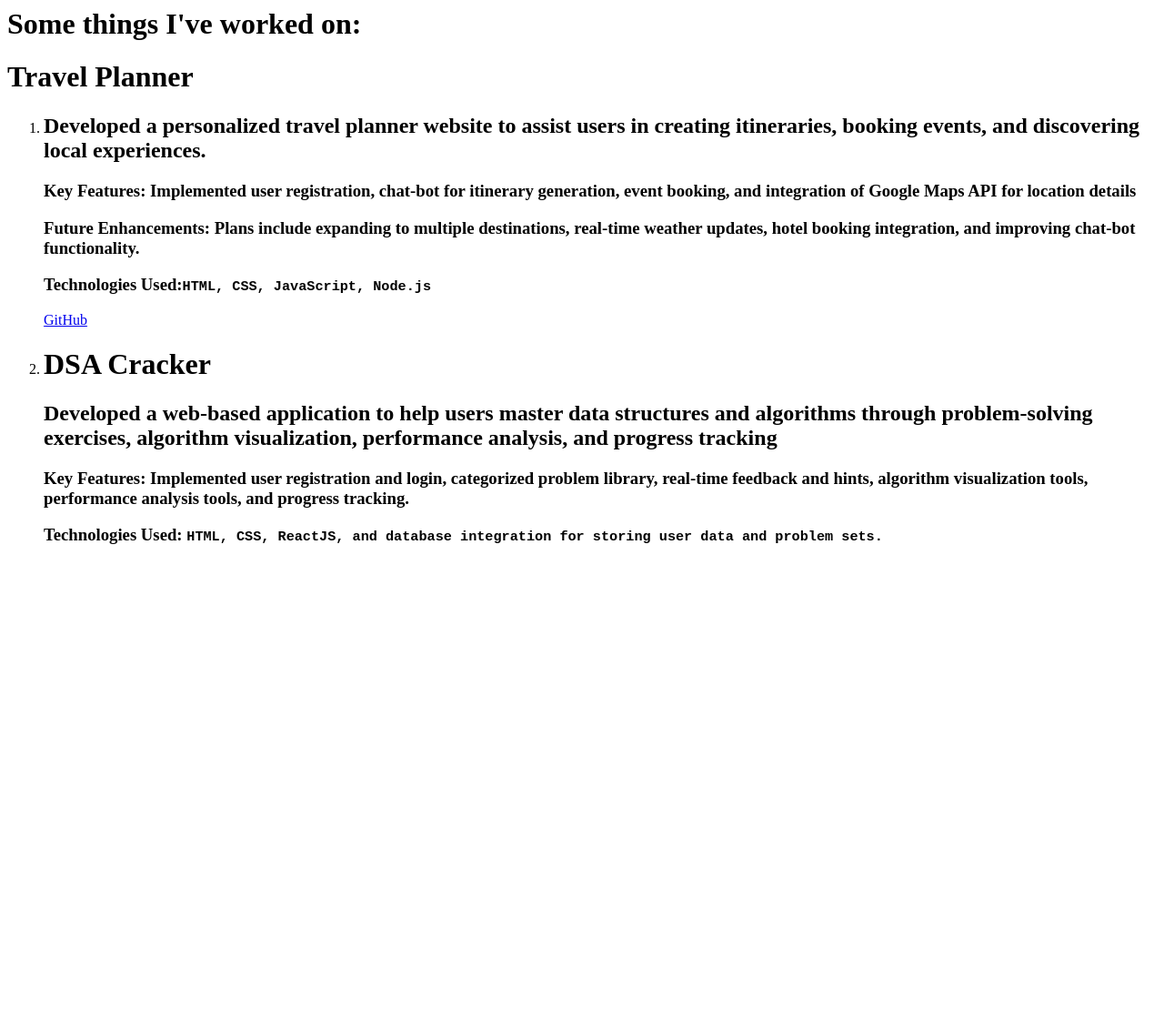
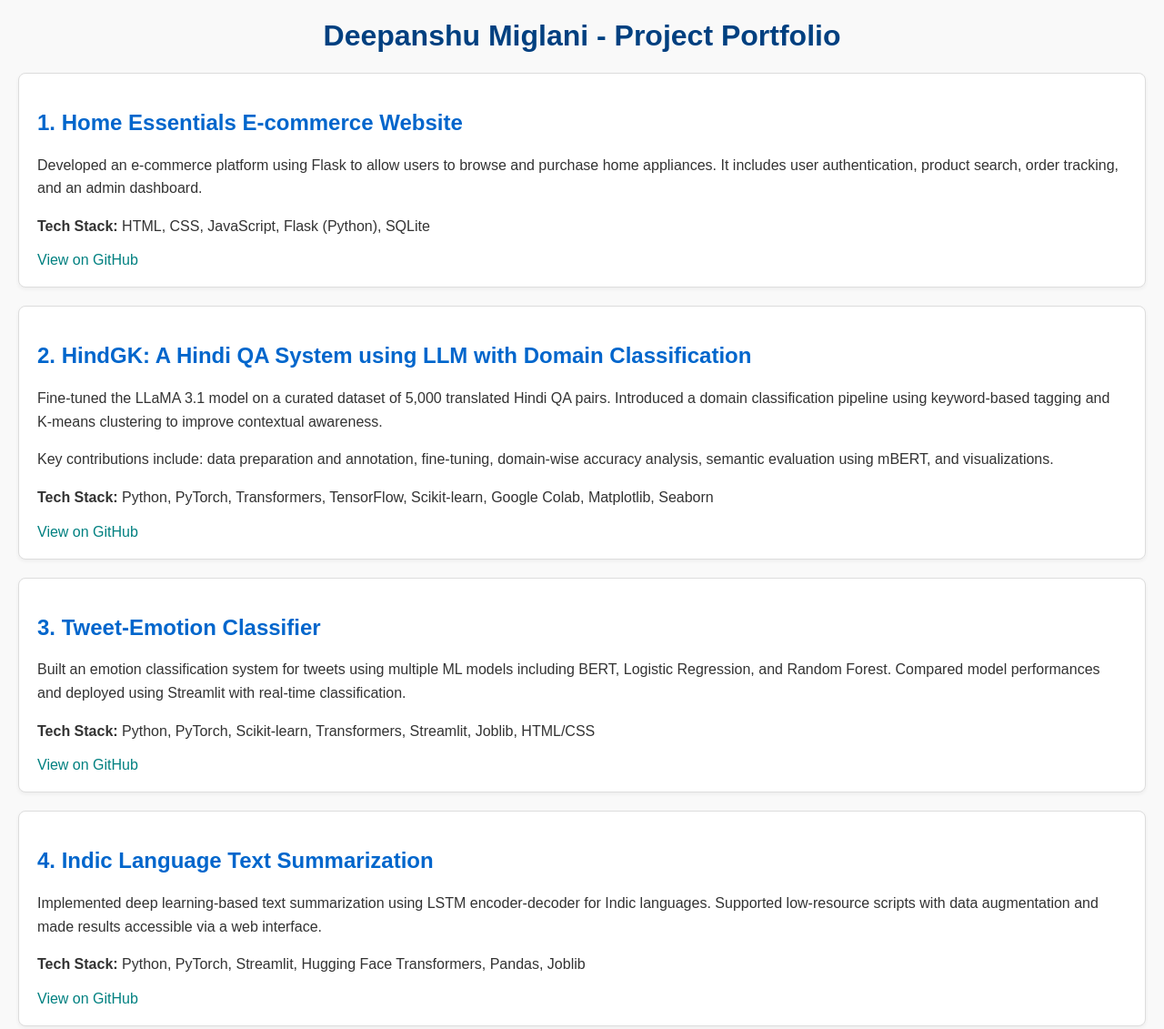
Before and after one commit to deepanshum0408/My-portfolio, a plain HTML site: page projects.html in a window 1280 px wide. Shown: the top 1131 px of the page at 91% size. Before the commit the page ends 800 px from the top, so only its background shows below. Drawn offline with Linux system fonts and the light colour scheme.

Commit message:
Update projects.html

```diff
--- a/projects.html
+++ b/projects.html
@@ -1,25 +1,113 @@
+<!DOCTYPE html>
+<html lang="en">
+<head>
+  <meta charset="UTF-8">
+  <meta name="viewport" content="width=device-width, initial-scale=1">
+  <title>Deepanshu Miglani - Project Portfolio</title>
+  <style>
+    body {
+      font-family: Arial, sans-serif;
+      margin: 20px;
+      background: #f9f9f9;
+      color: #333;
+    }
+    h1 {
+      text-align: center;
+      color: #004080;
+    }
+    .project {
+      background: #fff;
+      border: 1px solid #ddd;
+      padding: 20px;
+      margin-bottom: 20px;
+      border-radius: 8px;
+      box-shadow: 0 2px 4px rgba(0,0,0,0.05);
+    }
+    .project h2 {
+      color: #0066cc;
+    }
+    .project p {
+      line-height: 1.6;
+    }
+    .link {
+      margin-top: 10px;
+    }
+    .link a {
+      color: #008080;
+      text-decoration: none;
+    }
+    .link a:hover {
+      text-decoration: underline;
+    }
+  </style>
+</head>
+<body>
 
-    <div class="col-md-8">
-        <h1>Some things I've worked on:</h1>
-        <p>
+  <h1>Deepanshu Miglani - Project Portfolio</h1>
 
-        </p>
-    </div>
-    <div class="col-md-4"></div>
+  <div class="project">
+    <h2>1. Home Essentials E-commerce Website</h2>
+    <p>
+      Developed an e-commerce platform using Flask to allow users to browse and purchase home appliances.
+      It includes user authentication, product search, order tracking, and an admin dashboard.
+    </p>
+    <p><strong>Tech Stack:</strong> HTML, CSS, JavaScript, Flask (Python), SQLite</p>
+    <div class="link"><a href="https://github.com/deepanshum0408/Flask-E-commerce-website" target="_blank">View on GitHub</a></div>
+  </div>
 
-    <h1>Travel Planner</h1>
-    <ol>
-        <li><h2>Developed a personalized travel planner website to assist users in creating itineraries, booking events, and discovering local experiences.</h2>
-            <h3>Key Features: Implemented user registration, chat-bot for itinerary generation, event booking, and integration of Google Maps API for location details</h3>
-            <h3>Future Enhancements: Plans include expanding to multiple destinations, real-time weather updates, hotel booking integration, and improving chat-bot functionality.
-            </h3>
-            <h3>Technologies Used:<code>HTML, CSS, JavaScript, Node.js</code></h3>
-            <div><a href="https://github.com/B97784/Project_7784.git" target="_blank" class="projlink github">GitHub</a></div>
-        </li>
-        <li><h1>DSA Cracker</h1>
-        <h2>Developed a web-based application to help users master data structures and algorithms through problem-solving exercises, algorithm visualization, performance analysis, and progress tracking</h2>
-        <h3>Key Features: Implemented user registration and login, categorized problem library, real-time feedback and hints, algorithm visualization tools, performance analysis tools, and progress tracking.</h3>
-        <h3>Technologies Used: <code>HTML, CSS, ReactJS, and database integration for storing user data and problem sets.
-        </code></h3>
-        </li>
-    </ol>
+  <div class="project">
+    <h2>2. HindGK: A Hindi QA System using LLM with Domain Classification</h2>
+    <p>
+      Fine-tuned the LLaMA 3.1 model on a curated dataset of 5,000 translated Hindi QA pairs. Introduced a domain classification
+      pipeline using keyword-based tagging and K-means clustering to improve contextual awareness.
+    </p>
+    <p>
+      Key contributions include: data preparation and annotation, fine-tuning, domain-wise accuracy analysis, semantic evaluation
+      using mBERT, and visualizations.
+    </p>
+    <p><strong>Tech Stack:</strong> Python, PyTorch, Transformers, TensorFlow, Scikit-learn, Google Colab, Matplotlib, Seaborn</p>
+    <div class="link"><a href="https://github.com/deepanshum0408/Hind-GK-A-QA-System-using-LLM-with-Domain-Classification" target="_blank">View on GitHub</a></div>
+  </div>
+
+  <div class="project">
+    <h2>3. Tweet-Emotion Classifier</h2>
+    <p>
+      Built an emotion classification system for tweets using multiple ML models including BERT, Logistic Regression, and Random Forest.
+      Compared model performances and deployed using Streamlit with real-time classification.
+    </p>
+    <p><strong>Tech Stack:</strong> Python, PyTorch, Scikit-learn, Transformers, Streamlit, Joblib, HTML/CSS</p>
+    <div class="link"><a href="https://github.com/deepanshum0408/Tweet-Emotion-Classifier" target="_blank">View on GitHub</a></div>
+  </div>
+
+  <div class="project">
+    <h2>4. Indic Language Text Summarization</h2>
+    <p>
+      Implemented deep learning-based text summarization using LSTM encoder-decoder for Indic languages.
+      Supported low-resource scripts with data augmentation and made results accessible via a web interface.
+    </p>
+    <p><strong>Tech Stack:</strong> Python, PyTorch, Streamlit, Hugging Face Transformers, Pandas, Joblib</p>
+    <div class="link"><a href="https://github.com/B97784/Indic-Text-Summarization-ML" target="_blank">View on GitHub</a></div>
+  </div>
+
+  <div class="project">
+    <h2>5. Indic Word Search Solver</h2>
+    <p>
+      Created a word search puzzle solver for Indic scripts (Hindi, Kannada), supporting dynamic grids and multiple orientations.
+      Developed using Java Swing with real-time interaction and hint system.
+    </p>
+    <p><strong>Tech Stack:</strong> Java, Swing, Backtracking, 2D Arrays</p>
+    <div class="link"><a href="https://github.com/deepanshum0408/r-Indic-Word-Search-Solver-" target="_blank">View on GitHub</a></div>
+  </div>
+
+  <div class="project">
+    <h2>6. Indic News Scraper</h2>
+    <p>
+      Automated scraping of Indic language news articles using Scrapy and categorized them across multiple domains.
+      Structured dataset prepared for further NLP tasks like sentiment analysis and summarization.
+    </p>
+    <p><strong>Tech Stack:</strong> Python, Scrapy, Pandas, JSON, NumPy</p>
+    <div class="link"><a href="https://github.com/deepanshum0408/Web-scraping-using-Scrapy" target="_blank">View on GitHub</a></div>
+  </div>
+
+</body>
+</html>
```
